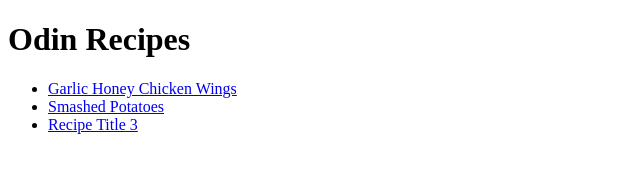
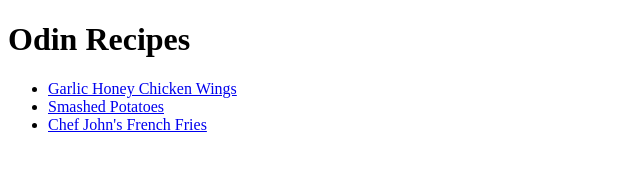
Before and after one commit to Epialess/odin-recipes, a plain HTML site: page index.html in a window 1280 px wide. Shown: the whole page, without its empty margins (0-640 px from the left). Drawn offline with Linux system fonts and the light colour scheme.

Commit message:
added fries recipe

```diff
--- a/index.html
+++ b/index.html
@@ -11,7 +11,7 @@
     <ul>
         <li><a href="recipes/chicken.html">Garlic Honey Chicken Wings</a></li>
         <li><a href="recipes/potatoes.html">Smashed Potatoes</a></li>
-        <li><a href="recipes/yourrecipe.html">Recipe Title 3</a></li>
+        <li><a href="recipes/fries.html">Chef John's French Fries</a></li>
     </ul>
 </body>
 
```
